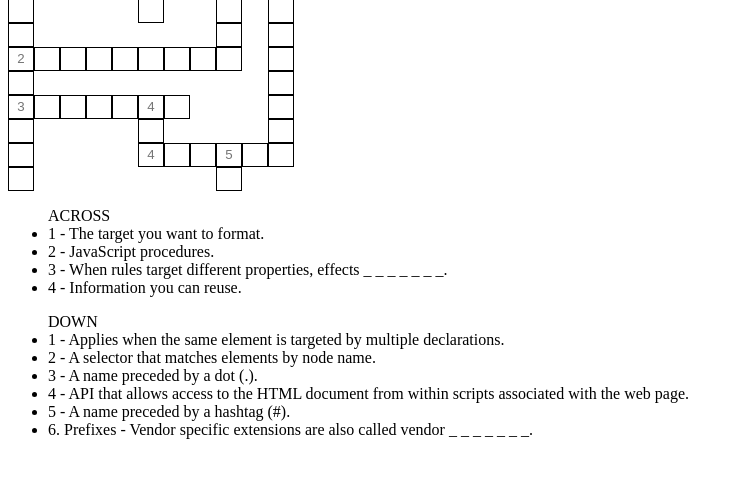
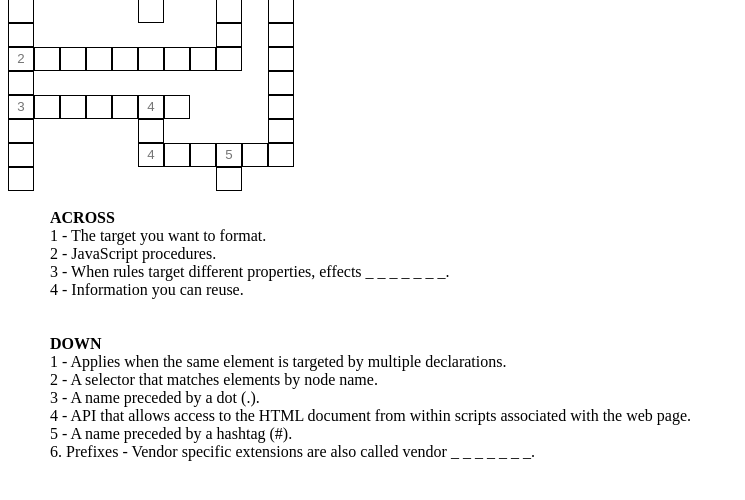
Before and after one commit to Henrhod/9346A---Web-Tech-Lec, a PHP site: page /Crossword/Crossword.html in a window 1280 px wide. Shown: the part 153-653 px from the top of the page, without its empty margins (0-745 px from the left). Run offline with PHP 8.4, Linux system fonts and the light colour scheme.

Commit message:
Updated the css

```diff
--- a/Crossword/style.css
+++ b/Crossword/style.css
@@ -1,7 +1,9 @@
 #puzzle {
 	width: 50%;
+	/* background-color: pink; */
 	<!-- text-align: center; -->
 }
+
 .squares {
 	border: 1px solid black;
 	background-color: white;
@@ -22,3 +24,29 @@
 	height: 20px;
 	cursor: contextmenu;
 }
+
+#across {
+	padding: 2px;
+}
+
+#across ul {
+	font-weight: bold;
+}
+
+#across ul li {
+	list-style-type: none;
+	font-weight: normal;
+}
+
+#down {
+	padding: 2px;
+}
+
+#down ul {
+	font-weight: bold;
+}
+
+#down ul li {
+	list-style-type: none;
+	font-weight: normal;
+}
```
